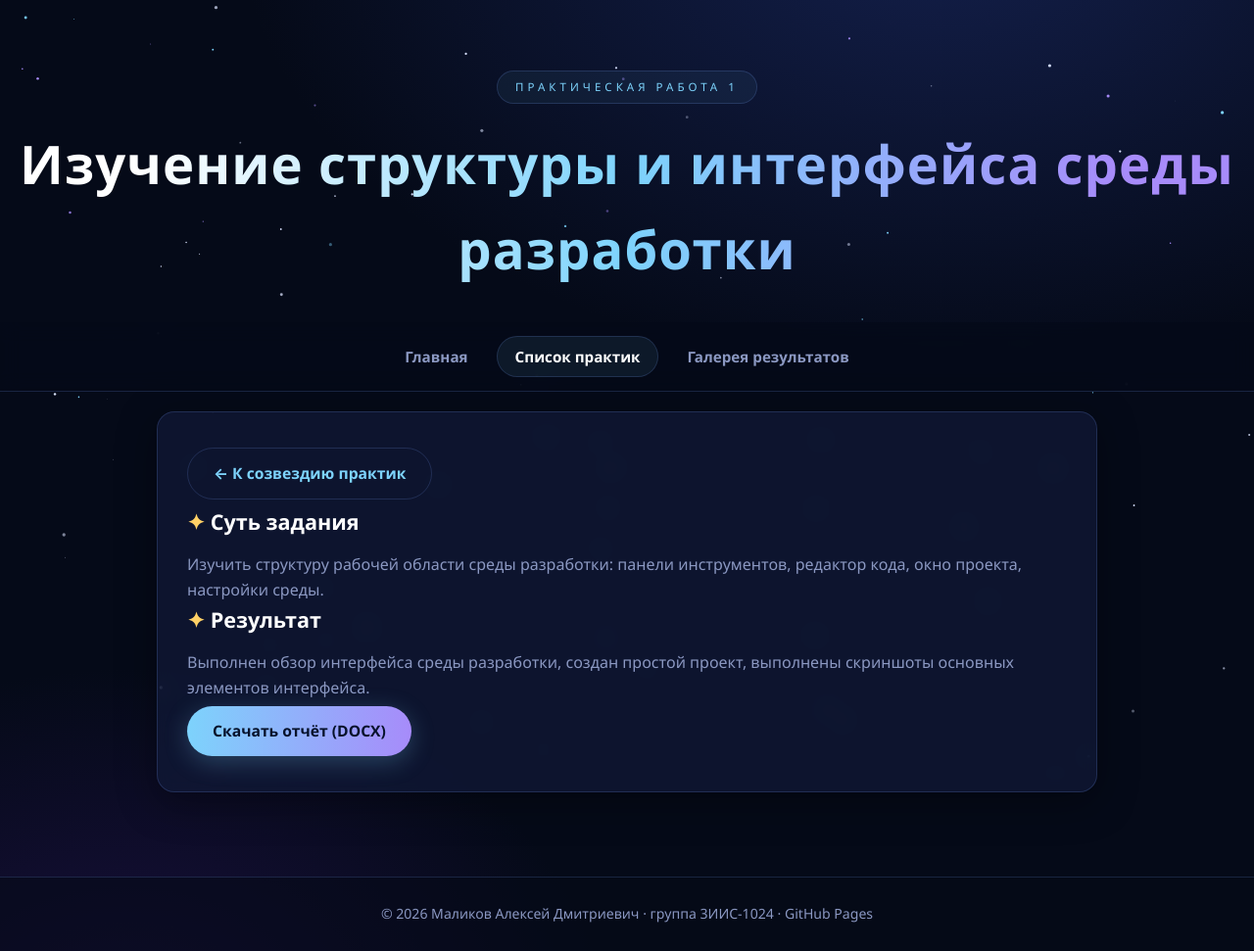
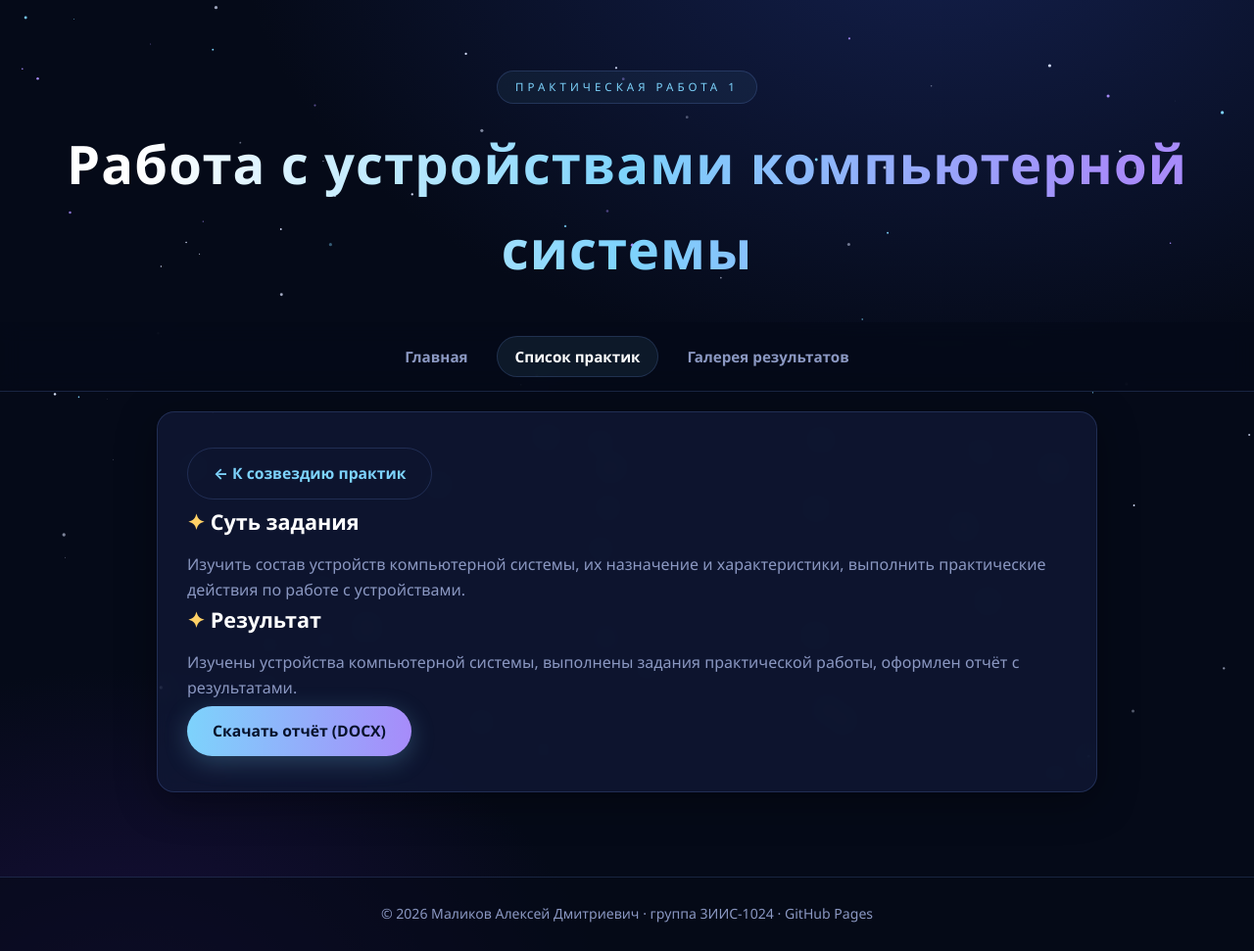
Before and after one commit to lifelessmethod/up04-practice, a plain HTML site: page practice-1.html in a window 1280 px wide. Shown: the whole page at 98% size. Drawn offline with Linux system fonts and the light colour scheme.

Commit message:
Add real practice 1 report — practice-1.html

```diff
--- a/practice-1.html
+++ b/practice-1.html
@@ -12,7 +12,7 @@
 <div class="page">
 <header class="hero">
 <span class="kicker">Практическая работа 1</span>
-<h1>Изучение структуры и интерфейса среды разработки</h1>
+<h1>Работа с устройствами компьютерной системы</h1>
 
 </header>
 <nav class="top"><a href="index.html" class="">Главная</a><a href="practices.html" class="active">Список практик</a><a href="gallery.html" class="">Галерея результатов</a></nav>
@@ -21,9 +21,9 @@
 <div class="card">
 <a class="btn ghost" href="practices.html">← К созвездию практик</a>
 <h2>Суть задания</h2>
-<p style="color:var(--muted)">Изучить структуру рабочей области среды разработки: панели инструментов, редактор кода, окно проекта, настройки среды.</p>
+<p style="color:var(--muted)">Изучить состав устройств компьютерной системы, их назначение и характеристики, выполнить практические действия по работе с устройствами.</p>
 <h2>Результат</h2>
-<p style="color:var(--muted)">Выполнен обзор интерфейса среды разработки, создан простой проект, выполнены скриншоты основных элементов интерфейса.</p>
+<p style="color:var(--muted)">Изучены устройства компьютерной системы, выполнены задания практической работы, оформлен отчёт с результатами.</p>
 <a class="btn" href="reports/practice-1-report.docx" download>Скачать отчёт (DOCX)</a>
 </div>
 
```
